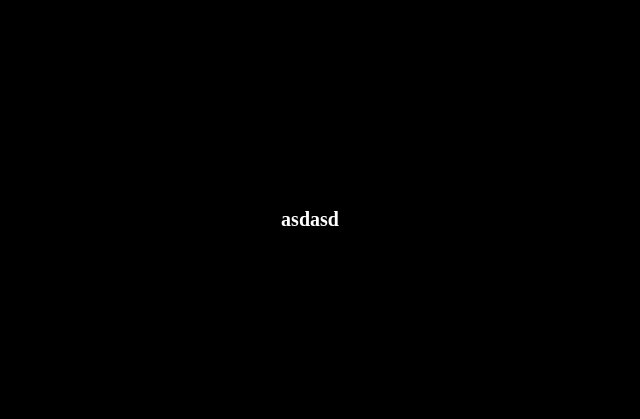
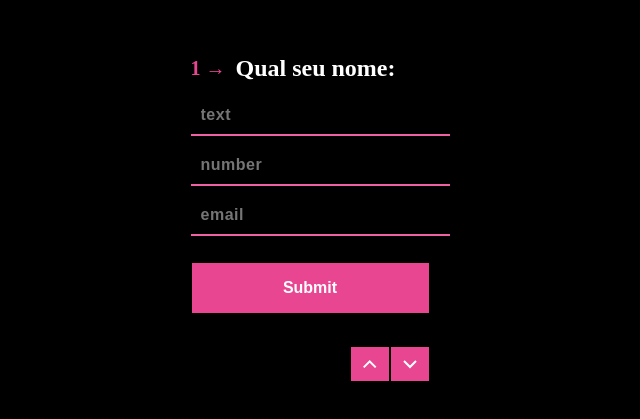
Before and after one commit to Yokuny/CV_Application, a React (Create React App) app: page / in a window 1280 px wide. Shown: the part 181-600 px from the top of the page, without its empty margins (330-970 px from the left). Built offline with nearby package versions, Linux system fonts and the light colour scheme.

Commit message:
first data

```diff
--- a/src/App.js
+++ b/src/App.js
@@ -1,11 +1,21 @@
 import styled from "styled-components";
-const HA = styled.h1`
-  font-size: 20px;
-  color: white;
+import Title from "./components/Title";
+import FormDisplace from "./components/FormDisplace";
+import Navigator from "./components/Navigator";
+const AppBodyDisplace = styled.div`
+  display: flex;
+  flex-direction: column;
+  justify-content: start;
 `;
 
 function App() {
-  return <HA>asdasd</HA>;
+  return (
+    <AppBodyDisplace>
+      <Title indice={1} title={"Qual seu nome:"} />
+      <FormDisplace content={["text", "number", "email"]} />
+      <Navigator />
+    </AppBodyDisplace>
+  );
 }
 
 export default App;
--- /dev/null
+++ b/src/assets/Arrows.js
@@ -0,0 +1,10 @@
+export const ArrowDown = () => (
+  <svg height="9" width="14" fill="#fff">
+    <path d="M12.293.293l1.414 1.414L7 8.414.293 1.707 1.707.293 7 5.586z"></path>
+  </svg>
+);
+export const ArrowUp = () => (
+  <svg height="9" width="14" fill="#fff">
+    <path d="M11.996 8.121l1.414-1.414L6.705 0 0 6.707l1.414 1.414 5.291-5.293z"></path>
+  </svg>
+);
--- a/src/components/AlignItems.js
+++ b/src/components/AlignItems.js
@@ -6,6 +6,7 @@ export const AlignItems = styled.div`
   background-color: black;
 
   display: flex;
+  flex-direction: column;
   align-items: center;
   justify-content: center;
 `;
--- /dev/null
+++ b/src/components/FormDisplace.js
@@ -0,0 +1,52 @@
+import styled from "styled-components";
+const Form = styled.form`
+  margin-top: 2vh;
+  display: flex;
+  flex-direction: column;
+  gap: 10px;
+  /* width: min(600px, 100%); */
+`;
+const Input = styled.input`
+  width: 100%;
+  padding: 10px;
+
+  font-size: 16px;
+  color: rgb(236, 98, 162);
+  font-weight: 600;
+  letter-spacing: 0.5px;
+
+  outline: 0px;
+  border: 4px transparent;
+  border-bottom: 2px solid rgb(236, 98, 162);
+
+  background-color: transparent;
+  &:focus {
+    /* Lidar com isso >> arranjar um jeito de o componente não movimentar quando eu coloco-o em focus */
+    border: 4px transparent;
+    border-bottom: 4px solid rgb(236, 98, 162);
+  }
+`;
+const Button = styled.button`
+  margin-top: 2vh;
+  padding: 16px;
+  color: white;
+  font-size: 16px;
+  font-weight: 600;
+  border: 1px #000 solid;
+  background-color: rgb(233, 70, 146);
+  cursor: pointer;
+  &:hover {
+    color: #d4d4d4;
+  }
+`;
+function FormDisplace({ content }) {
+  return (
+    <Form>
+      {content.map((input) => (
+        <Input type={input} placeholder={input} />
+      ))}
+      <Button>Submit</Button>
+    </Form>
+  );
+}
+export default FormDisplace;
--- /dev/null
+++ b/src/components/Navigator.js
@@ -0,0 +1,33 @@
+import styled from "styled-components";
+import { ArrowUp, ArrowDown } from "../assets/Arrows";
+const Arrow = styled.button`
+  width: 40px;
+  height: 36px;
+  border: 1px #000 solid;
+  background-color: rgb(233, 70, 146);
+  cursor: pointer;
+  &:hover {
+    svg {
+      fill: #d4d4d4;
+    }
+  }
+`;
+const ButtonsDisplace = styled.div`
+  margin-top: 4vh;
+  width: 100%;
+  display: flex;
+  justify-content: flex-end;
+`;
+function Navigator() {
+  return (
+    <ButtonsDisplace>
+      <Arrow>
+        <ArrowUp />
+      </Arrow>
+      <Arrow>
+        <ArrowDown />
+      </Arrow>
+    </ButtonsDisplace>
+  );
+}
+export default Navigator;
--- /dev/null
+++ b/src/components/Title.js
@@ -0,0 +1,31 @@
+import styled from "styled-components";
+const TitleDisplace = styled.div`
+  display: flex;
+  align-items: center;
+  /* width: min(500px, 90%); */
+`;
+const Indice = styled.p`
+  color: rgb(233, 70, 146);
+  font-size: 20px;
+  font-weight: 700;
+  &::after {
+    content: "→  ";
+    white-space: pre;
+  }
+`;
+const H4 = styled.h4`
+  font-size: 24px;
+  font-weight: 600;
+  color: white;
+  @media (max-width: 350px) {
+    font-size: 20px;
+  }
+`;
+export default function Title({ indice, title }) {
+  return (
+    <TitleDisplace>
+      <Indice>{indice} </Indice>
+      <H4>{title}</H4>
+    </TitleDisplace>
+  );
+}
--- a/src/style/reset.css
+++ b/src/style/reset.css
@@ -89,8 +89,11 @@ video {
   border: 0;
   font-size: 100%;
   vertical-align: baseline;
-  background-color: black;
+  background-color: #000;
 }
+/* * {
+  border: 1px rgba(220, 220, 220, 0.5) solid !important;
+} */
 article,
 aside,
 details,
```
